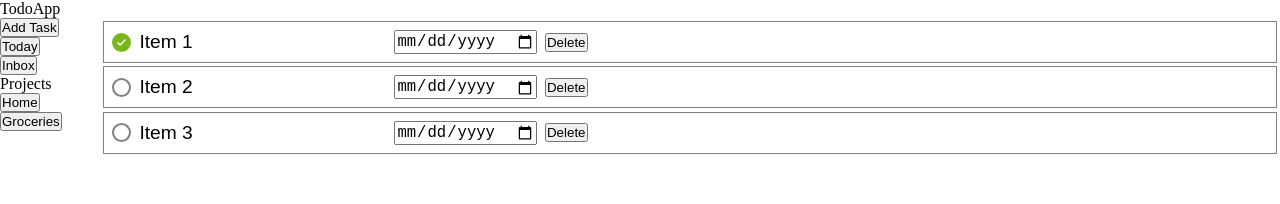
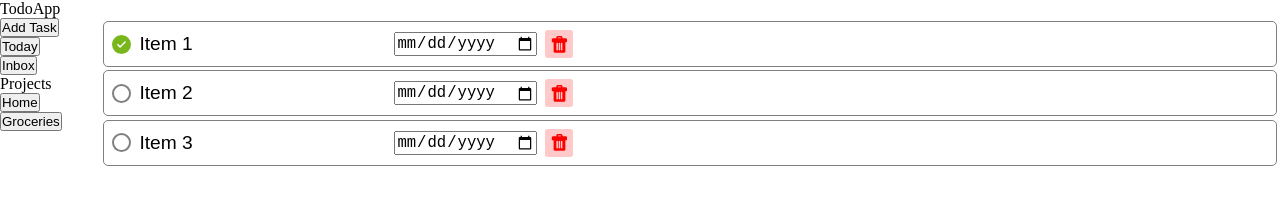
Before and after one commit to rahul-george/odin-todo, a website built with webpack: page src/template.html in a window 1280 px wide. Built offline with nearby package versions, Linux system fonts and the light colour scheme.

Commit message:
feat: add styling to the delete button and card

```diff
--- a/src/components/task-card.css
+++ b/src/components/task-card.css
@@ -6,6 +6,7 @@
   margin: 0.2em;
   gap: 0.5em;
   align-items: center;
+  border-radius: 5px;
 }
 
 .checkbox {
@@ -26,3 +27,32 @@
 .task input[type="date"] {
   font-size: 1.2em;
 }
+
+.delete-button {
+  /* appearance: none; */
+  display: flex;
+  align-items: center;
+  justify-content: center;
+  width: 28px;
+  height: 28px;
+  outline: none;
+  border: none;
+  /* padding: 0.2em; */
+  border-radius: 0.2em;
+  appearance: none;
+  background-color: rgba(255, 0, 0, 0.213);
+}
+
+.delete-button svg {
+  height: 60%;
+  width: 60%;
+  fill: red;
+}
+
+.delete-button:hover {
+  box-shadow: 1px 1px 3px rgba(255, 0, 0, 0.59);
+}
+
+.task:hover {
+  box-shadow: 1px 1px 3px gray;
+}
--- a/src/components/task-card.js
+++ b/src/components/task-card.js
@@ -1,5 +1,6 @@
 import "./task-card.css";
 import { Checkbox } from "./checkbox/checkbox";
+import deleteIconSvg from "./deleteIcon.svg";
 
 export class TaskCard {
   constructor(task, onEditCallback, onDeleteCallback) {
@@ -91,11 +92,25 @@ export class TaskCard {
   }
 
   renderDeleteButton() {
-    const inputElement = document.createElement("input");
+    const inputElement = document.createElement("button");
     inputElement.type = "button";
+    inputElement.classList.add("delete-button");
     inputElement.name = "delete-task-button";
-    inputElement.id = "delete-task";
-    inputElement.value = "Delete";
+    inputElement.innerHTML = `<svg fill="red" version="1.1" id="Capa_1" xmlns="http://www.w3.org/2000/svg" xmlns:xlink="http://www.w3.org/1999/xlink"
+	 width="40px" height="40px" viewBox="0 0 372.693 372.693"
+	 xml:space="preserve">
+<g>
+	<path d="M322.248,51.317h-67.296v-18.09C254.952,14.904,240.047,0,221.727,0h-70.755c-18.323,0-33.233,14.904-33.233,33.228v18.084
+		H50.452c-18.324,0-33.237,14.906-33.237,33.218v35.38c0,9.535,7.755,17.285,17.297,17.285h23.476v202.274
+		c0,18.321,14.907,33.225,33.225,33.225h194.472c18.32,0,33.236-14.915,33.236-33.225V137.201h19.264
+		c9.535,0,17.294-7.75,17.294-17.285v-35.38C355.478,66.224,340.568,51.317,322.248,51.317z M152.308,34.576h68.067v16.741h-68.067
+		V34.576z M153.353,306.316c0,9.188-7.485,16.67-16.681,16.67c-9.206,0-16.696-7.482-16.696-16.67v-139.59
+		c0-9.196,7.491-16.693,16.696-16.693c9.196,0,16.681,7.497,16.681,16.693V306.316z M203.028,306.316
+		c0,9.188-7.481,16.67-16.681,16.67c-9.197,0-16.681-7.482-16.681-16.67v-139.59c0-9.196,7.484-16.693,16.681-16.693
+		c9.206,0,16.681,7.497,16.681,16.693V306.316z M252.723,306.316c0,9.188-7.493,16.67-16.692,16.67c-9.2,0-16.67-7.482-16.67-16.67
+		v-139.59c0-9.196,7.47-16.693,16.67-16.693c9.199,0,16.692,7.497,16.692,16.693V306.316z"/>
+</g>
+</svg>`;
     inputElement.addEventListener("click", (e) => this.onDelete(e));
     return inputElement;
   }
```
Also changed, not shown: src/components/deleteIcon.svg (added).
